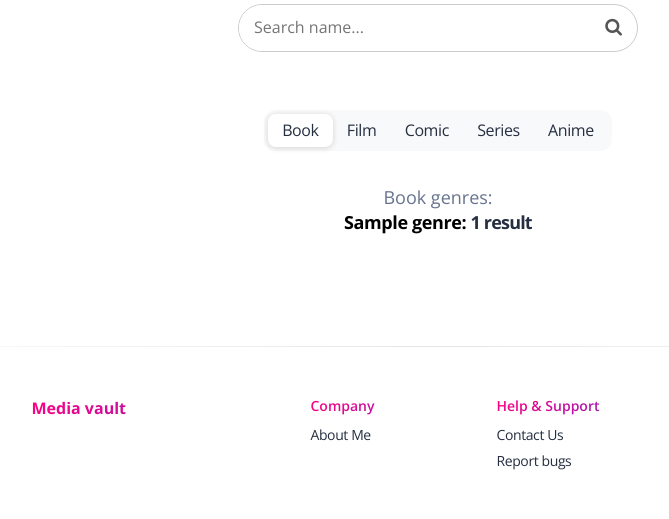
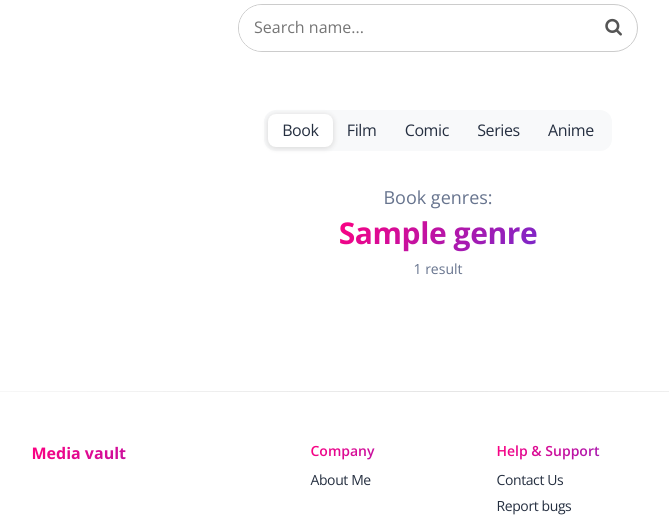
Before and after one commit to RomanSapunGit/media-vault, a Django app: page /genres/ in a window 1280 px wide. Shown: the part 142-661 px from the top of the page, without its empty margins (202-871 px from the left). Run offline with Django 5.2, Linux system fonts and the light colour scheme; a user stored in the database is signed in; tables that the repository leaves empty hold one stand-in row (values such as "Sample post"); some libraries are stand-ins or nearby versions.

Commit message:
style(genre list): add styles to genre list template
Added styles for rows in a list of genres

```diff
--- a/templates/media/list/genre_list.html
+++ b/templates/media/list/genre_list.html
@@ -16,8 +16,10 @@
     <div class="col-lg-10 text-center mx-auto">
       <ul class="list-unstyled">
         <li>
-          <p class="text-lg mb-0 h1">
-            <a href="{{ redirect_url }}?genres={{ genre.name }}">{{ genre.name }}: </a>
+          <h3 class="mb-1">
+            <a href="{{ redirect_url }}?genres={{ genre.name }}" class="text-primary text-gradient">{{ genre.name }}</a>
+          </h3>
+          <p class="text-sm text-muted">
             {{ genre.media_type_count }} result{{ genre.media_type_count|pluralize }}
           </p>
         </li>
```
